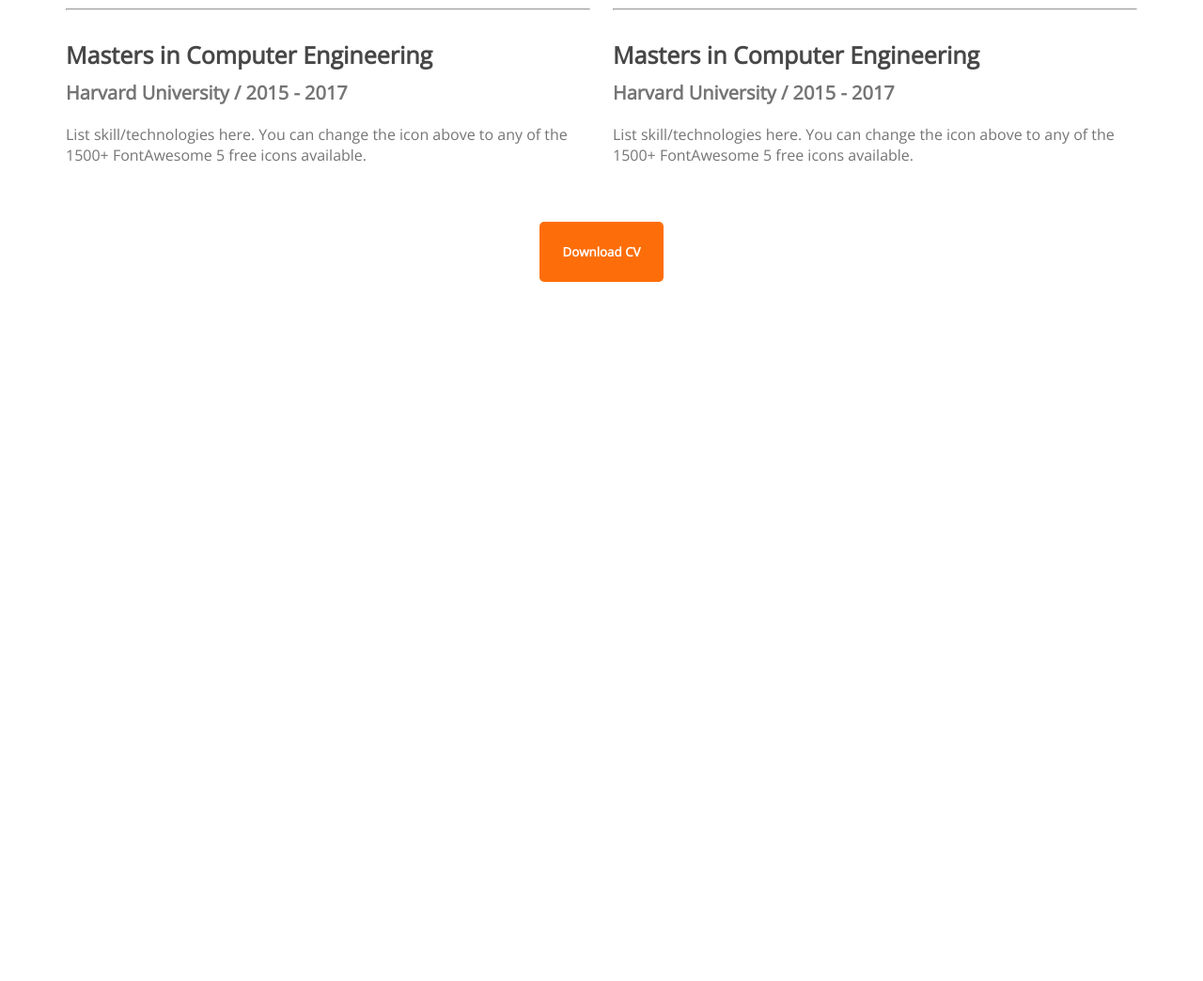
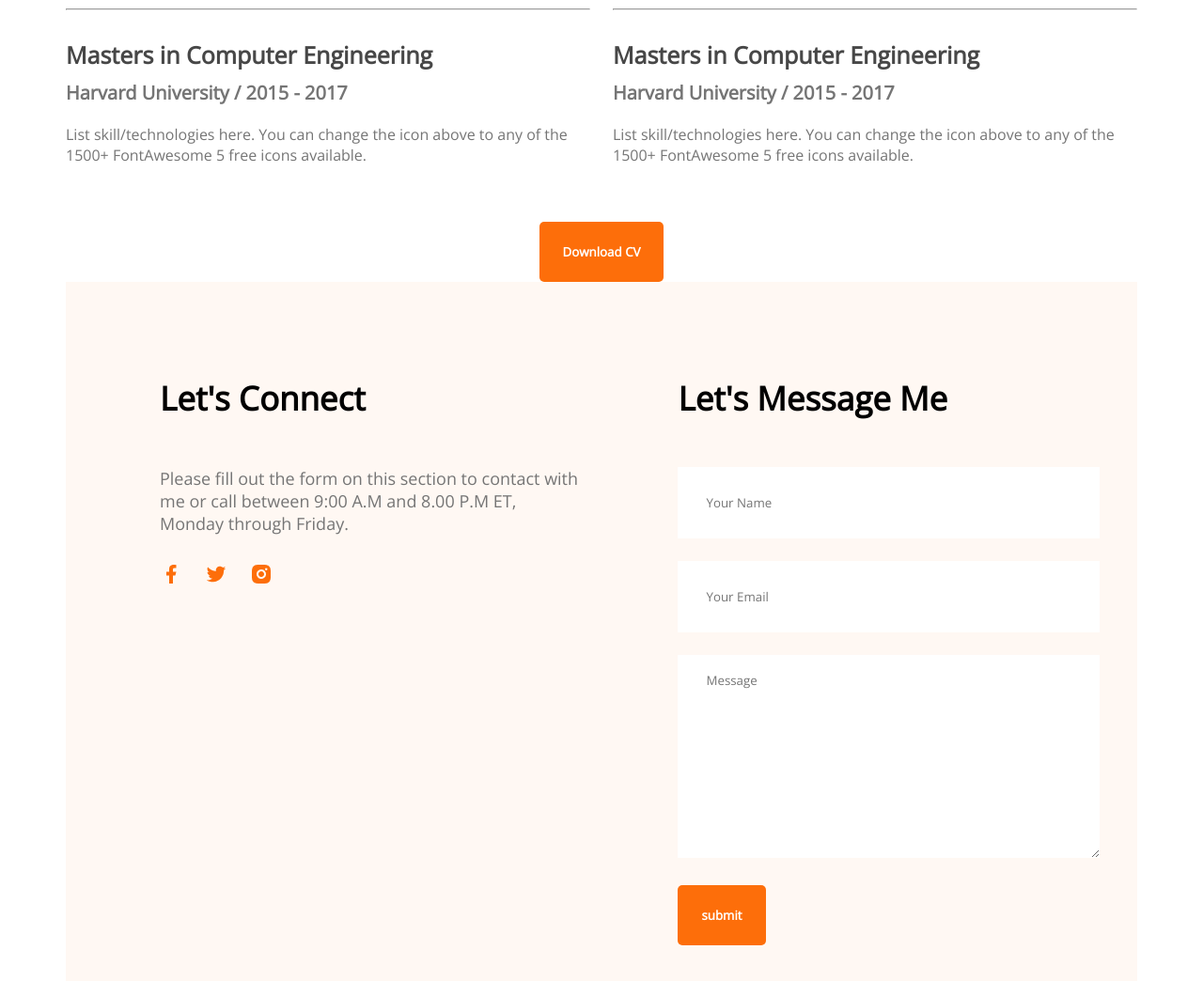
Before and after one commit to HridoyShuvro/developer-portfolio, a plain HTML site: page index.html in a window 1280 px wide. Shown: the part 2753-3797 px from the top of the page at 94% size. Before the commit the page ends 3053 px from the top, so only its background shows below. Drawn offline with nearby package versions, Linux system fonts and the light colour scheme.

Commit message:
added contact section

```diff
--- a/index.html
+++ b/index.html
@@ -129,6 +129,31 @@
                 <button class="btn-primary">Download CV</button>
             </div>
         </section>
+        <!-- contact section -->
+        <section class="contact">
+            <div>
+                <h3 class="section-title">Let's Connect</h3>
+                <p class="section-description">Please fill out the form on this section to contact with me or call between 9:00 A.M and 8.00 P.M ET, Monday through Friday.</p>
+                <a href="">
+                    <img src="images/icons/facebook.png" alt="">
+                </a>
+                <a href="">
+                    <img src="images/icons/twitter.png" alt="">
+                </a>
+                <a href="">
+                    <img src="images/icons/insta.png" alt="">
+                </a>
+            </div>
+            <div>
+                <h3 class="section-title">Let's Message Me</h3>
+                <form action="">
+                    <input type="text" placeholder="Your Name">
+                    <input type="email" placeholder="Your Email">
+                    <textarea name="Message" id="" placeholder="Message" cols="30" rows="10"></textarea>
+                    <input class="btn-primary" type="submit" value="submit">
+                </form>
+            </div>
+        </section>
     </main>
     <footer>
 
--- a/styles/portfolio.css
+++ b/styles/portfolio.css
@@ -187,3 +187,37 @@ main{
     margin-top: 30px;
     text-align: center;
 }
+
+/* contact section */
+
+.contact{
+    display: flex;
+    gap: 100px;
+    background: #FFF8F3;
+    padding: 100px 100px;
+}
+
+.contact .section-title{
+    text-align: left;
+}
+
+input{
+    height: 40px;
+}
+
+.contact input[type="text"], input[type="email"], textarea{
+    margin-bottom: 24px;
+    border: 0;
+    width: 100%;
+    padding: 18px 30px;
+}
+
+.contact .section-description{
+    text-align: left;
+    margin-bottom: 30px;
+}
+
+.contact a{
+    text-decoration: none;
+    padding-right: 20px;
+}
```
